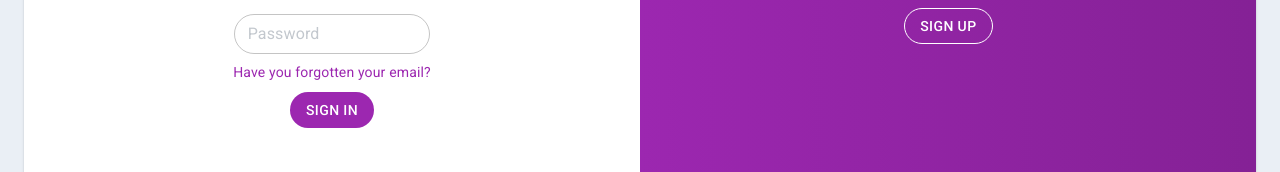
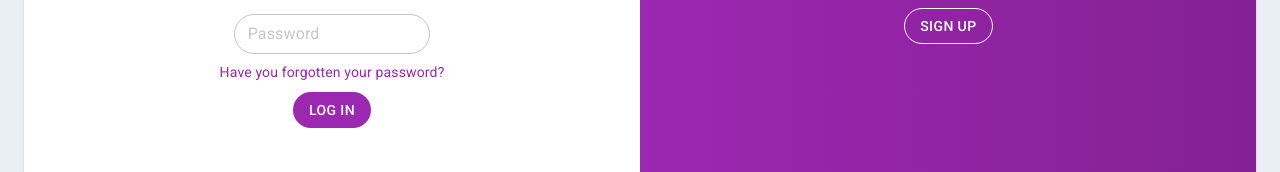
Before and after one commit to ATHENUX/skillPub-front, a React (Create React App) app: page /access in a window 1280 px wide. Shown: the part 419-591 px from the top of the page. Built offline with nearby package versions, Linux system fonts and the light colour scheme; what i18next-xhr-backend would draw is missing.

Commit message:
recover password

```diff
--- /dev/null
+++ b/src/Components/RecoverPassword.jsx
@@ -0,0 +1,50 @@
+import React from "react";
+
+//material ui
+import { Button, Dialog, Link, DialogActions, DialogContent, DialogContentText, DialogTitle, Slide, TextField } from "@material-ui/core";
+import LockIcon from "@material-ui/icons/Lock";
+
+//i18n
+import { useTranslation } from "react-i18next";
+
+const Transition = React.forwardRef(function Transition(props, ref) {
+  return <Slide direction="up" ref={ref} {...props} />;
+});
+
+export default function AlertDialogSlide() {
+  const [open, setOpen] = React.useState(false);
+  const { t } = useTranslation();
+
+  const handleClickOpen = () => {
+    setOpen(true);
+  };
+
+  const handleClose = () => {
+    setOpen(false);
+  };
+
+  return (
+    <>
+      <Link href="#" onClick={handleClickOpen}>
+        {t("recover.account")}
+      </Link>
+
+      <Dialog open={open} TransitionComponent={Transition} keepMounted onClose={handleClose} aria-labelledby="alert-dialog-slide-title" aria-describedby="alert-dialog-slide-description">
+        <DialogTitle id="alert-dialog-slide-title">{t("forgot.password.two")}</DialogTitle>
+        <DialogContent>
+          <DialogContentText>{t("forgot.password")}</DialogContentText>
+          <TextField autoFocus margin="dense" id="name" label={t("modal.text")} type="email" fullWidth />
+          <LockIcon color="primaryh" />
+        </DialogContent>
+        <DialogActions>
+          <Button onClick={handleClose} color="primary">
+            Cancel
+          </Button>
+          <Button onClick={handleClose} color="primary">
+            Subscribe
+          </Button>
+        </DialogActions>
+      </Dialog>
+    </>
+  );
+}
--- a/src/Components/access/Overlay.jsx
+++ b/src/Components/access/Overlay.jsx
@@ -23,7 +23,7 @@ const Overlay = ({ changeAccess, handleChangeAccess }) => {
           <Typography variant="h4">{t("welcome.back")}</Typography>
           <p>{t("system.message")}</p>
           <Button variant="outlined" color="inherit" id="signIn" onClick={() => handleChangeAccess(true)}>
-            {t("sign.in")}
+            {t("log.in")}
           </Button>
         </div>
       </div>
--- a/src/Components/access/SignIn.jsx
+++ b/src/Components/access/SignIn.jsx
@@ -1,8 +1,8 @@
-import { Typography, TextField, Button, Link, Hidden } from "@material-ui/core";
+import { Typography, TextField, Button, Hidden } from "@material-ui/core";
 import { useAccessStyleTheme } from "Assets/Styles/accessStyles";
-
 //components
 import Social from "./Social";
+import Transition from "Components/RecoverPassword";
 
 //i18n
 import { useTranslation } from "react-i18next";
@@ -25,10 +25,10 @@ const SignIn = ({ changeAccess }) => {
         <TextField type="email" id="Email" label={t("email")} variant="outlined" size="small" />
         <TextField type="password" id="password" label={t("password")} variant="outlined" size="small" />
         <div className={classes.link}>
-          <Link href="#">{t("recover.account")}</Link>
+          <Transition />
         </div>
         <Button variant="contained" color="primary">
-          {t("sign.in")}
+          {t("log.in")}
         </Button>
       </form>
     </div>
--- a/src/locales/en/translation.json
+++ b/src/locales/en/translation.json
@@ -5,10 +5,11 @@
   "system.message.good":"Good to see you ",
   "sign.in":"Sign in",
   "sign.up":"Sign up",
+  "log.in":"log in",
   "use.accounts":"Or use your account",
   "email":"Email",
   "password":"Password",
-  "recover.account":"Have you forgotten your email?",
+  "recover.account":"Have you forgotten your password?",
   "welcome.back":"Welcome back!",
   "system.message":"To keep connected with us please login",
   "create.account":"Create account",
--- a/src/locales/es/translation.json
+++ b/src/locales/es/translation.json
@@ -5,10 +5,11 @@
   "system.message.good":"Qué bueno verte",
   "sign.in":"Registrarse",
   "sign.up":"Regístrate",
+  "log.in":"Iniciar Sesión",
   "use.accounts":"O usa tu cuenta",
   "email":"Correo electrónico",
   "password":"Contraseña",
-  "recover.account":"¿Ha olvidado su correo electrónico?",
+  "recover.account":"¿Ha olvidado su Contraseña?",
   "welcome.back":"Bienvenido",
   "system.message":"Para mantenerse conectado con nosotros",
   "create.account":"Crear una cuenta",
@@ -28,5 +29,8 @@
   "feed.back.text.secondary":"Ayúdanos a mejorar la versión del sistema SkillPub",
   "settings":"Configuraciones",
   "theme":"Tema",
-  "log.out":"Cerrar sesión"
+  "log.out":"Cerrar sesión",
+  "modal.text":"dirección de correo electrónico",
+  "forgot.password":"Olvidé la contraseña",
+  "forgot.password.two":"Se te olvidó tu contraseña"
 }
```
